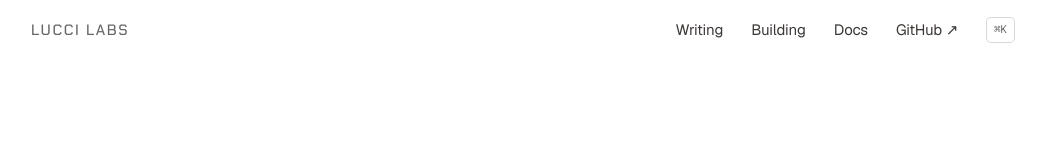
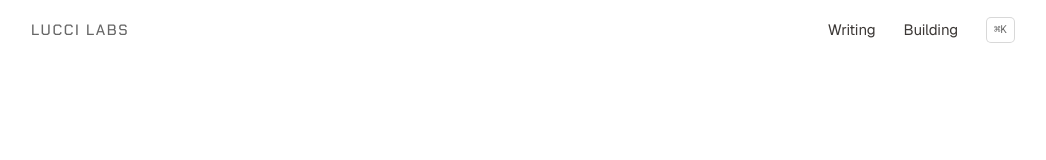
Before and after one commit to lucci-xyz/lucci-website, a Next.js app: page / in a window 1280 px wide. Shown: the top 160 px of the page, without its empty margins (117-1163 px from the left). Built offline with nearby package versions, Linux system fonts and the light colour scheme.

Commit message:
Trim nav to Writing/Building; drop stars and language from project rows
GitHub and Docs leave the navbar (both remain in the footer). Building
rows now carry only the date rail, name, description, and the optional
Open project link.

Co-Authored-By: Claude Fable 5 <noreply@anthropic.com>

```diff
--- a/app/building/page.tsx
+++ b/app/building/page.tsx
@@ -34,7 +34,7 @@ export default async function BuildingPage() {
         <section className="index-list" aria-label="Open-source projects, most recently updated first">
           {repositories.map((repository) => (
             <article className="index-entry" key={repository.name}>
-              <p className="index-date">{formatDate(repository.updatedAt)}<br />{repository.language || "Multiple"}</p>
+              <p className="index-date">{formatDate(repository.updatedAt)}</p>
               <div>
                 <h2 className="index-title">
                   <a href={repository.url} target="_blank" rel="noreferrer">
@@ -42,12 +42,11 @@ export default async function BuildingPage() {
                   </a>
                 </h2>
                 <p className="index-desc">{repository.description}</p>
-                <p className="index-meta">
-                  {repository.stars > 0 && <span>{repository.stars} {repository.stars === 1 ? "star" : "stars"}</span>}
-                  {repository.homepage && (
+                {repository.homepage && (
+                  <p className="index-meta">
                     <a href={repository.homepage} target="_blank" rel="noreferrer">Open project ↗</a>
-                  )}
-                </p>
+                  </p>
+                )}
               </div>
             </article>
           ))}
--- a/app/globals.css
+++ b/app/globals.css
@@ -261,7 +261,7 @@ a.index-entry:hover .index-title, .index-title a:hover { text-decoration: underl
 }
 @media (max-width: 600px) {
   .site-nav { gap: 16px; font-size: 14px; }
-  .site-nav .external, .site-nav .kbd-chip { display: none; }
+  .site-nav .kbd-chip { display: none; }
   .home-announcement { flex-direction: column; gap: 0.5rem; }
   .index-entry { grid-template-columns: 1fr; gap: 4px; }
   .index-forthcoming { grid-column: 1; }
--- a/components/site-header.tsx
+++ b/components/site-header.tsx
@@ -6,7 +6,6 @@ import { usePathname } from "next/navigation"
 const links = [
   { href: "/writing", label: "Writing" },
   { href: "/building", label: "Building" },
-  { href: "/docs", label: "Docs" },
 ]
 
 export function SiteHeader() {
@@ -20,7 +19,6 @@ export function SiteHeader() {
             {link.label}
           </Link>
         ))}
-        <a className="external" href="https://github.com/lucci-xyz" target="_blank" rel="noreferrer">GitHub ↗</a>
         <button
           className="kbd-chip"
           type="button"
```
